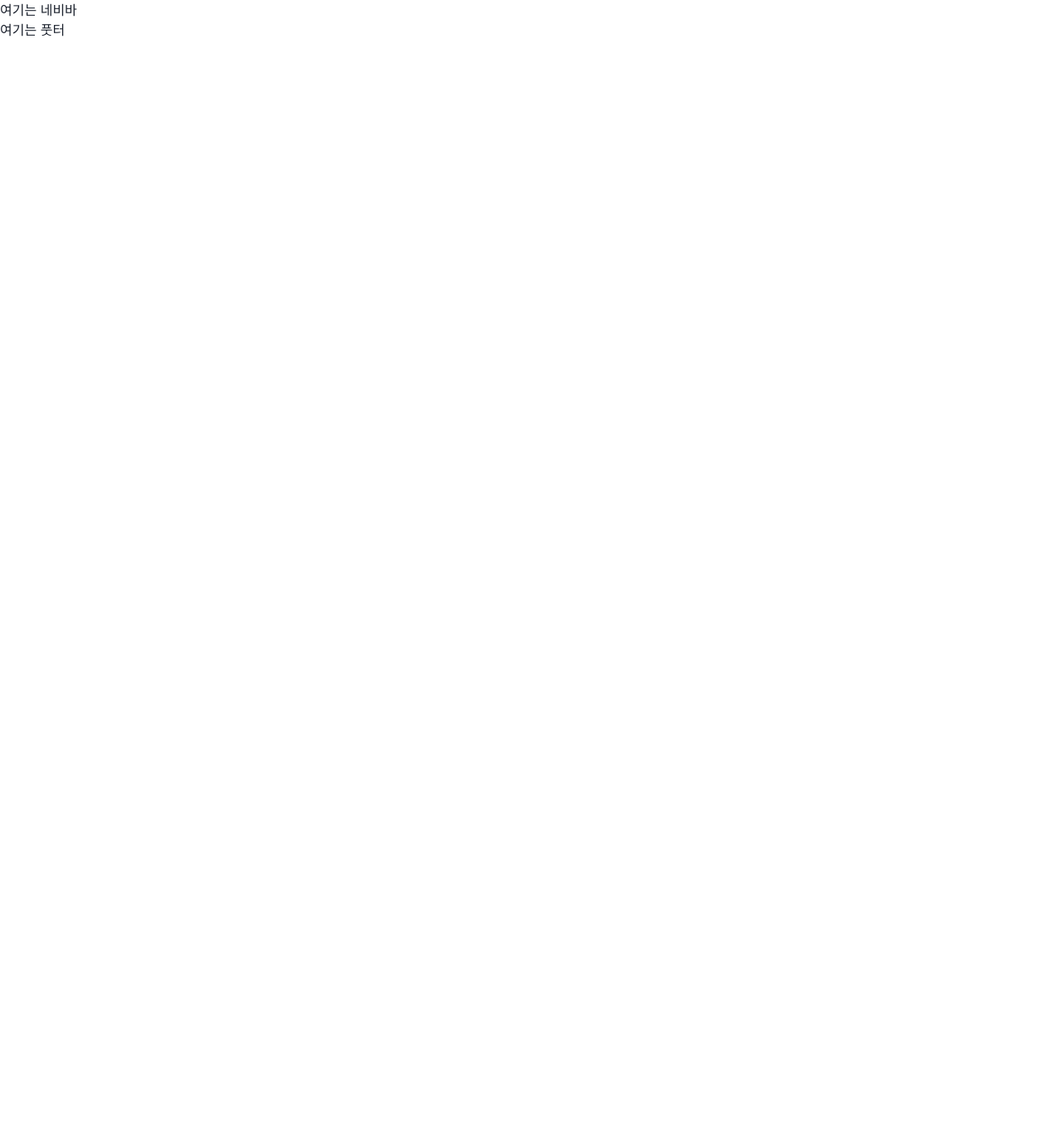
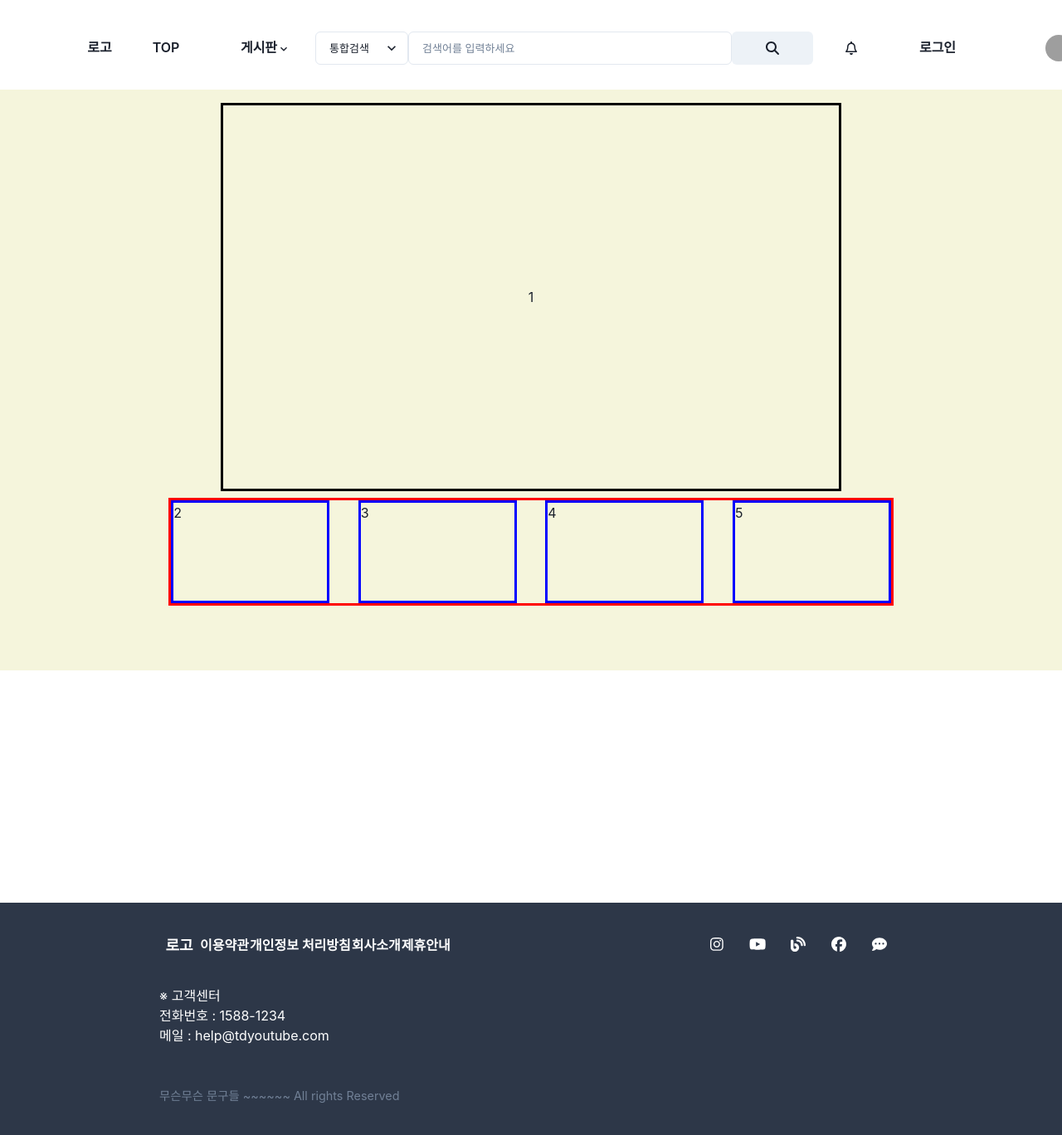
Before and after one commit to zxcvcx123/TodayYouTubeProjectFE, a React (Create React App) app: page / in a window 1280 px wide. Shown: the top 1368 px of the page at 83% size. Before the commit the page ends 800 px from the top, so only its background shows below. Built offline with nearby package versions, Linux system fonts and the light colour scheme; grey boxes are pictures that could not be loaded.

Commit message:
footer, FirstMain, SearchMain 생성

```diff
--- /dev/null
+++ b/src/layout/FirstMain.js
@@ -0,0 +1,36 @@
+import { Box, Center, Flex } from "@chakra-ui/react";
+import React from "react";
+
+export function FirstMain() {
+  // 임시메인
+  return (
+    <Box bg="beige" w="100%" h="700px" p={4}>
+      <Center w="60%" h="70%" border="3px solid black" m="auto">
+        1
+      </Center>
+      <Center>
+        <Flex
+          w="70%"
+          h="130px"
+          border="3px solid red"
+          m="auto"
+          mt={2}
+          justify="space-between"
+        >
+          <Box w="22%" border="3px solid blue">
+            2
+          </Box>
+          <Box w="22%" border="3px solid blue">
+            3
+          </Box>
+          <Box w="22%" border="3px solid blue">
+            4
+          </Box>
+          <Box w="22%" border="3px solid blue">
+            5
+          </Box>
+        </Flex>
+      </Center>
+    </Box>
+  );
+}
--- a/src/layout/Footer.js
+++ b/src/layout/Footer.js
@@ -1,5 +1,86 @@
-import { Box } from "@chakra-ui/react";
+import { Box, Button, Flex, Spacer } from "@chakra-ui/react";
+import {
+  faFacebook,
+  faInstagram,
+  faYoutube,
+} from "@fortawesome/free-brands-svg-icons";
+import { FontAwesomeIcon } from "@fortawesome/react-fontawesome";
+import { faBlog, faCommentDots } from "@fortawesome/free-solid-svg-icons";
 
 export function Footer() {
-  return <Box>여기는 풋터</Box>;
+  return (
+    // position, transform 코드는 footer를 바닥에 고정시키려쓴 코드
+    <Box
+      position="relative"
+      transform="translateY(-100%)"
+      height="300px"
+      mt={20}
+      backgroundColor="gray.700"
+      justifyContent={"space-between"}
+    >
+      <Flex
+        height="100px"
+        width="70%"
+        m="auto"
+        textAlign="center"
+        alignItems="center"
+        justifyContent={"space-between"}
+      >
+        <Button color="white" size="lg" variant="link">
+          로고
+        </Button>
+        <Button color="white" size="md" variant="link">
+          이용약관
+        </Button>
+        <Button color="white" variant="link">
+          개인정보 처리방침
+        </Button>
+        <Button color="white" variant="link">
+          회사소개
+        </Button>
+        <Button color="white" variant="link">
+          제휴안내
+        </Button>
+        <Button
+          size="lg"
+          ml="300px"
+          color="white"
+          variant="link"
+          leftIcon={<FontAwesomeIcon icon={faInstagram} />}
+        ></Button>
+        <Button
+          size="lg"
+          color="white"
+          variant="link"
+          leftIcon={<FontAwesomeIcon icon={faYoutube} />}
+        ></Button>
+        <Button
+          size="lg"
+          color="white"
+          variant="link"
+          leftIcon={<FontAwesomeIcon icon={faBlog} />}
+        ></Button>
+        <Button
+          size="lg"
+          color="white"
+          variant="link"
+          leftIcon={<FontAwesomeIcon icon={faFacebook} />}
+        ></Button>
+        <Button
+          size="lg"
+          color="white"
+          variant="link"
+          leftIcon={<FontAwesomeIcon icon={faCommentDots} />}
+        ></Button>
+      </Flex>
+      <Box width="70%" ml="15%" color="white">
+        <Box>※ 고객센터</Box>
+        <Box>전화번호 : 1588-1234</Box>
+        <Box>메일 : help@tdyoutube.com</Box>
+      </Box>
+      <Box width="70%" ml="15%" color="gray.500" mt={"50px"} fontSize="0.9rem">
+        무슨무슨 문구들 ~~~~~~ All rights Reserved
+      </Box>
+    </Box>
+  );
 }
--- a/src/layout/Homelayout.js
+++ b/src/layout/Homelayout.js
@@ -5,10 +5,13 @@ import { Nav } from "./Nav";
 
 export function HomeLayout() {
   return (
-    <Box>
+    <Box height={"500px"}>
       <Nav />
+
       <Outlet />
-      <Footer />
+      {/* Footer를 바닥에 고정시키려고 빈 컨텐츠 넣었습니다 */}
+      <Box height={"auto"} minHeight="100%" paddingBottom="400px"></Box>
+      <Footer height="400px" />
     </Box>
   );
 }
--- a/src/layout/Nav.js
+++ b/src/layout/Nav.js
@@ -1,5 +1,105 @@
-import { Box } from "@chakra-ui/react";
+import {
+  Avatar,
+  Box,
+  Button,
+  Center,
+  Divider,
+  Flex,
+  HStack,
+  Menu,
+  MenuButton,
+  MenuItem,
+  MenuList,
+  Stack,
+} from "@chakra-ui/react";
+import * as PropTypes from "prop-types";
+import React from "react";
+import { ChevronDownIcon } from "@chakra-ui/icons";
+import { SearchMain } from "./SearchMain";
+import { faBell } from "@fortawesome/free-regular-svg-icons";
+import { FontAwesomeIcon } from "@fortawesome/react-fontawesome";
+import { FirstMain } from "./FirstMain";
+
+Stack.propTypes = {
+  p: PropTypes.number,
+  h: PropTypes.string,
+  direction: PropTypes.string,
+  children: PropTypes.node,
+};
 
 export function Nav() {
-  return <Box>여기는 네비바</Box>;
+  return (
+    <>
+      <Flex
+        ml="100px"
+        mt={2}
+        h="100px"
+        w="80%"
+        alignItems="center"
+        justifyContent={"space-around"}
+      >
+        <Button w={150} borderStyle={"solid"} size="md" variant="ghost">
+          로고
+        </Button>
+        <Flex>
+          <Button w={120} borderStyle={"solid"} size="md" variant="ghost">
+            TOP
+          </Button>
+          <Menu>
+            <MenuButton as={Button} w={120} size="md" variant="ghost">
+              게시판
+              <ChevronDownIcon />
+            </MenuButton>
+            <MenuList>
+              <MenuItem>스포츠</MenuItem>
+              <MenuItem>먹방</MenuItem>
+              <MenuItem>일상</MenuItem>
+              <MenuItem>요리</MenuItem>
+              <MenuItem>영화/드라마</MenuItem>
+              <MenuItem>게임</MenuItem>
+            </MenuList>
+          </Menu>
+        </Flex>
+        <Box>
+          <SearchMain />
+        </Box>
+
+        <Flex gap={20}>
+          <Flex>
+            <Button
+              w={100}
+              size="md"
+              variant="ghost"
+              leftIcon={<FontAwesomeIcon icon={faBell} />}
+            ></Button>
+            <Button w={100} size="md" variant="ghost">
+              로그인
+            </Button>
+          </Flex>
+          <Menu w={200} size="md" variant="ghost">
+            <MenuButton>
+              <HStack>
+                <Avatar
+                  size="sm"
+                  src={
+                    "https://images.unsplash.com/photo-1619946794135-5bc917a27793?ixlib=rb-0.3.5&q=80&fm=jpg&crop=faces&fit=crop&h=200&w=200&s=b616b2c5b373a80ffc9636ba24f7a4a9"
+                  }
+                />
+              </HStack>
+            </MenuButton>
+            <MenuList>
+              <MenuItem>로그아웃</MenuItem>
+              <Divider />
+              <MenuItem>정보수정</MenuItem>
+              <MenuItem>고객센터</MenuItem>
+            </MenuList>
+          </Menu>
+        </Flex>
+      </Flex>
+
+      <FirstMain />
+
+      <Flex width="70%" m="auto"></Flex>
+    </>
+  );
 }
--- /dev/null
+++ b/src/layout/SearchMain.js
@@ -0,0 +1,27 @@
+import { faSearch } from "@fortawesome/free-solid-svg-icons";
+import { FontAwesomeIcon } from "@fortawesome/react-fontawesome";
+import { Box, Button, Flex, Input, Select } from "@chakra-ui/react";
+
+export function SearchMain() {
+  return (
+    <Flex width={600}>
+      <Box>
+        <Select fontSize={13}>
+          <option value="all">통합검색</option>
+          <option value="category">스포츠</option>
+          <option value="category">먹방</option>
+          <option value="category">일상</option>
+          <option value="category">요리</option>
+          <option value="category">영화/드라마</option>
+          <option value="category">게임</option>
+        </Select>
+      </Box>
+      <Box width={400}>
+        <Input fontSize={13} placeholder="검색어를 입력하세요" />
+      </Box>
+      <Button width={100}>
+        <FontAwesomeIcon icon={faSearch} />
+      </Button>
+    </Flex>
+  );
+}
```
